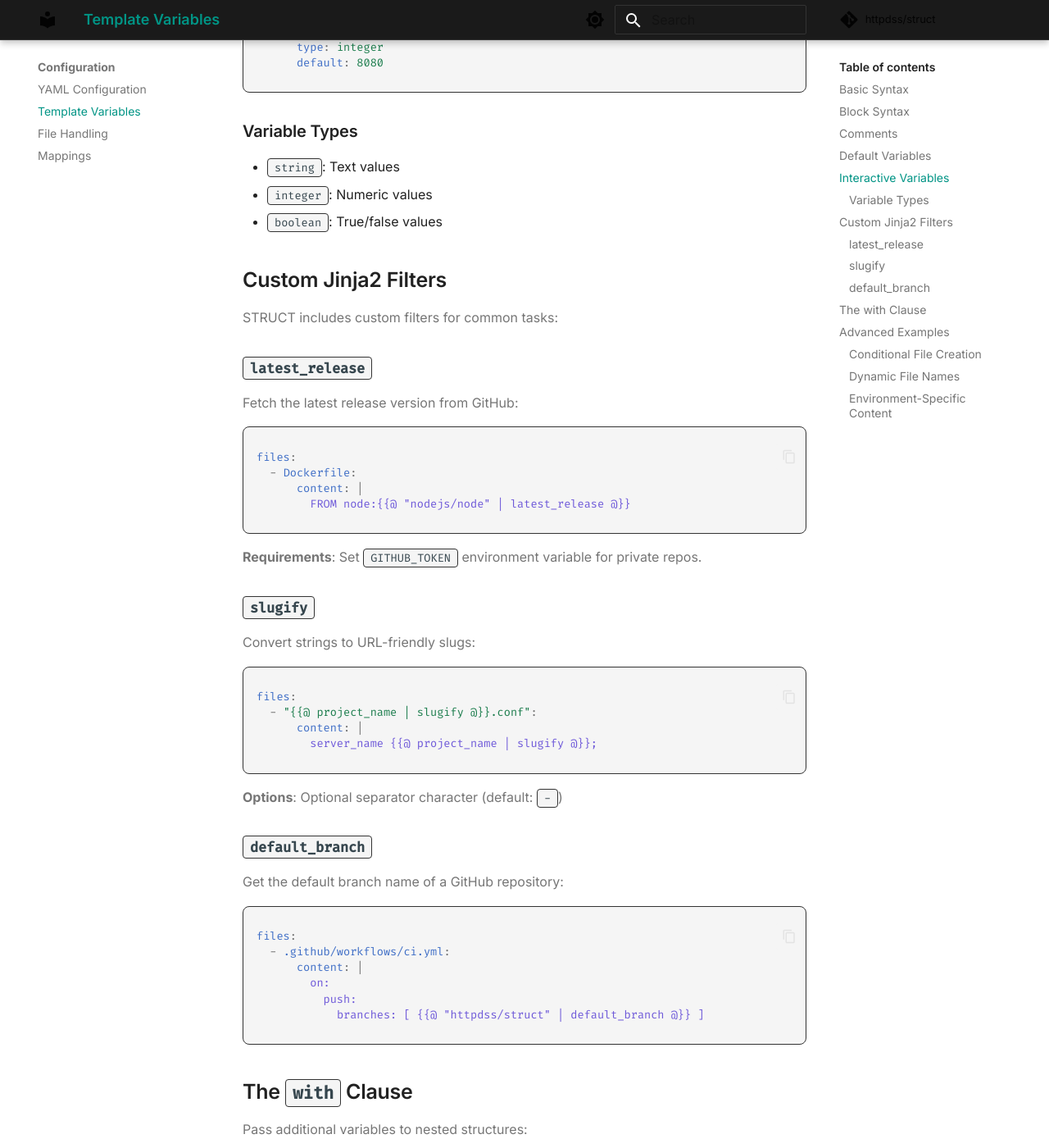
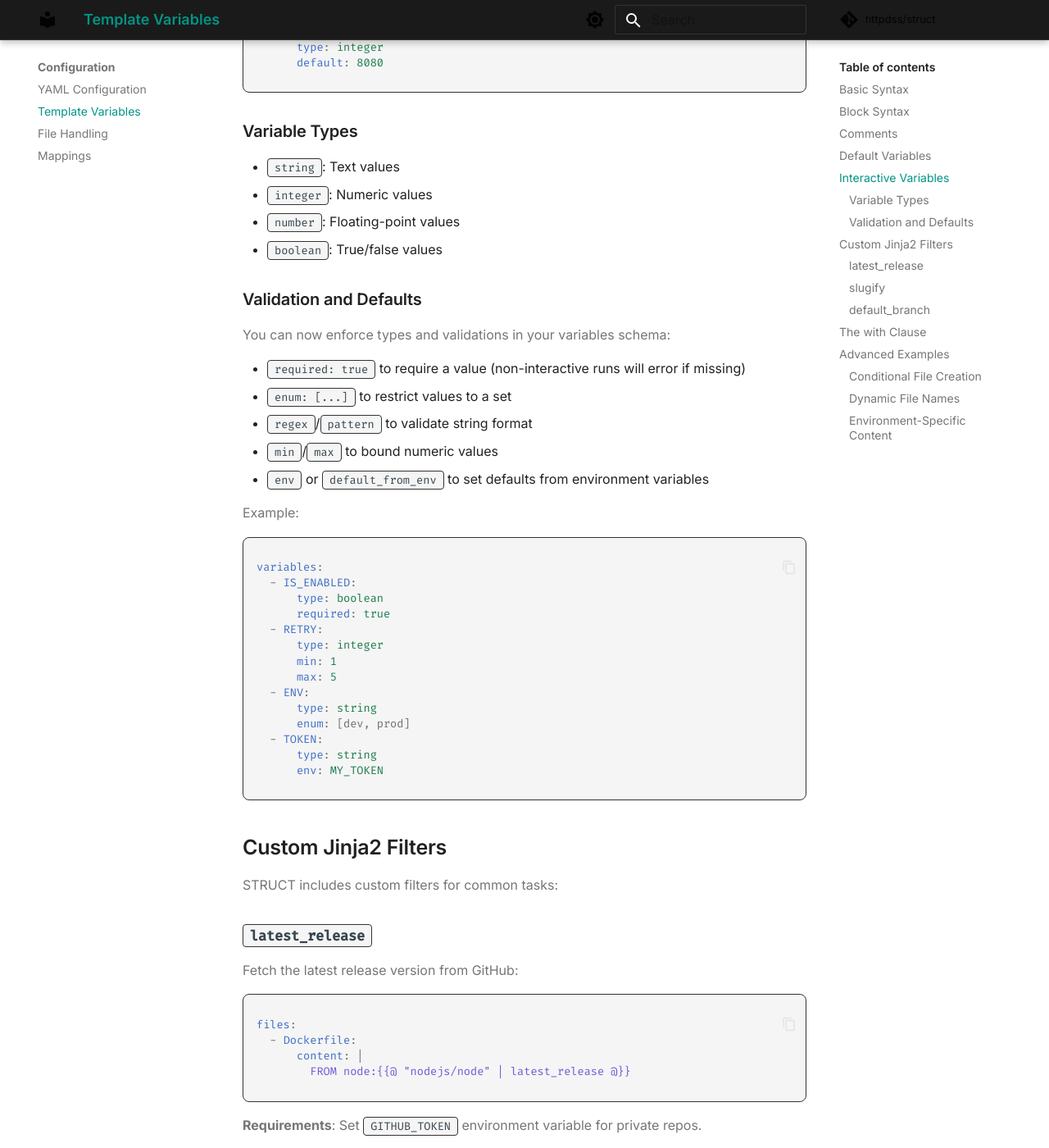
Before and after one commit to httpdss/struct, an MkDocs documentation site: the page built from docs/template-variables.md, in a window 1280 px wide and 1400 px high, scrolled down 1850 px. Shown: the whole window at 82% size. Built offline with MkDocs 1.6.1 and Material for MkDocs 9.7.7, drawn with Linux system fonts in a browser that asks for light colours; comment, search, counter and statistics services are not loaded.

Commit message:
docs: update CLI and usage for --diff; document optimized GitHub fetch env toggles; document variable validation/coercion and env defaults

````diff
--- a/docs/template-variables.md
+++ b/docs/template-variables.md
@@ -78,7 +78,37 @@ variables:
 
 - `string`: Text values
 - `integer`: Numeric values
+- `number`: Floating-point values
 - `boolean`: True/false values
+
+### Validation and Defaults
+
+You can now enforce types and validations in your variables schema:
+
+- `required: true` to require a value (non-interactive runs will error if missing)
+- `enum: [...]` to restrict values to a set
+- `regex`/`pattern` to validate string format
+- `min`/`max` to bound numeric values
+- `env` or `default_from_env` to set defaults from environment variables
+
+Example:
+
+```yaml
+variables:
+  - IS_ENABLED:
+      type: boolean
+      required: true
+  - RETRY:
+      type: integer
+      min: 1
+      max: 5
+  - ENV:
+      type: string
+      enum: [dev, prod]
+  - TOKEN:
+      type: string
+      env: MY_TOKEN
+```
 
 ## Custom Jinja2 Filters
 
````
Also changed, not shown: docs/cli-reference.md (+2 -1 lines), docs/file-handling.md (+7 -1 lines), docs/usage.md (+7 -0 lines).
